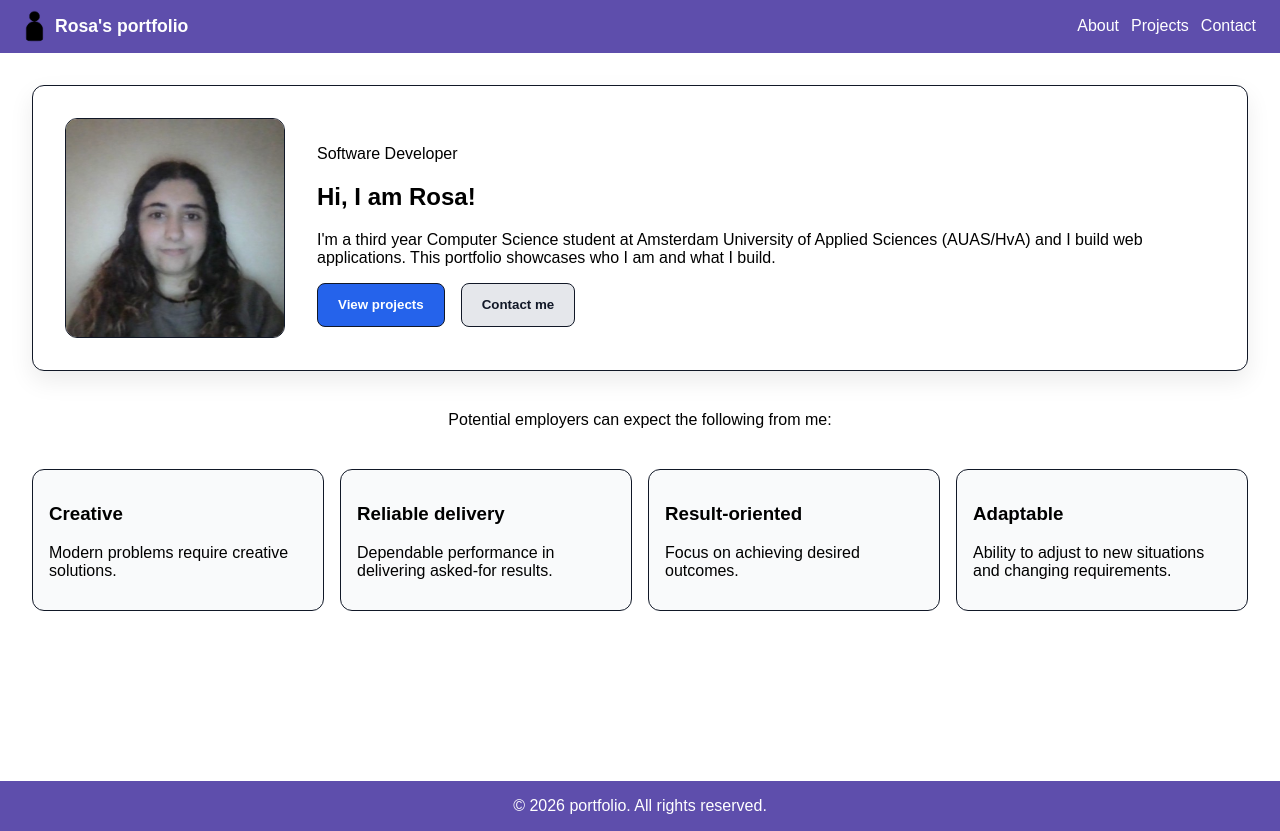
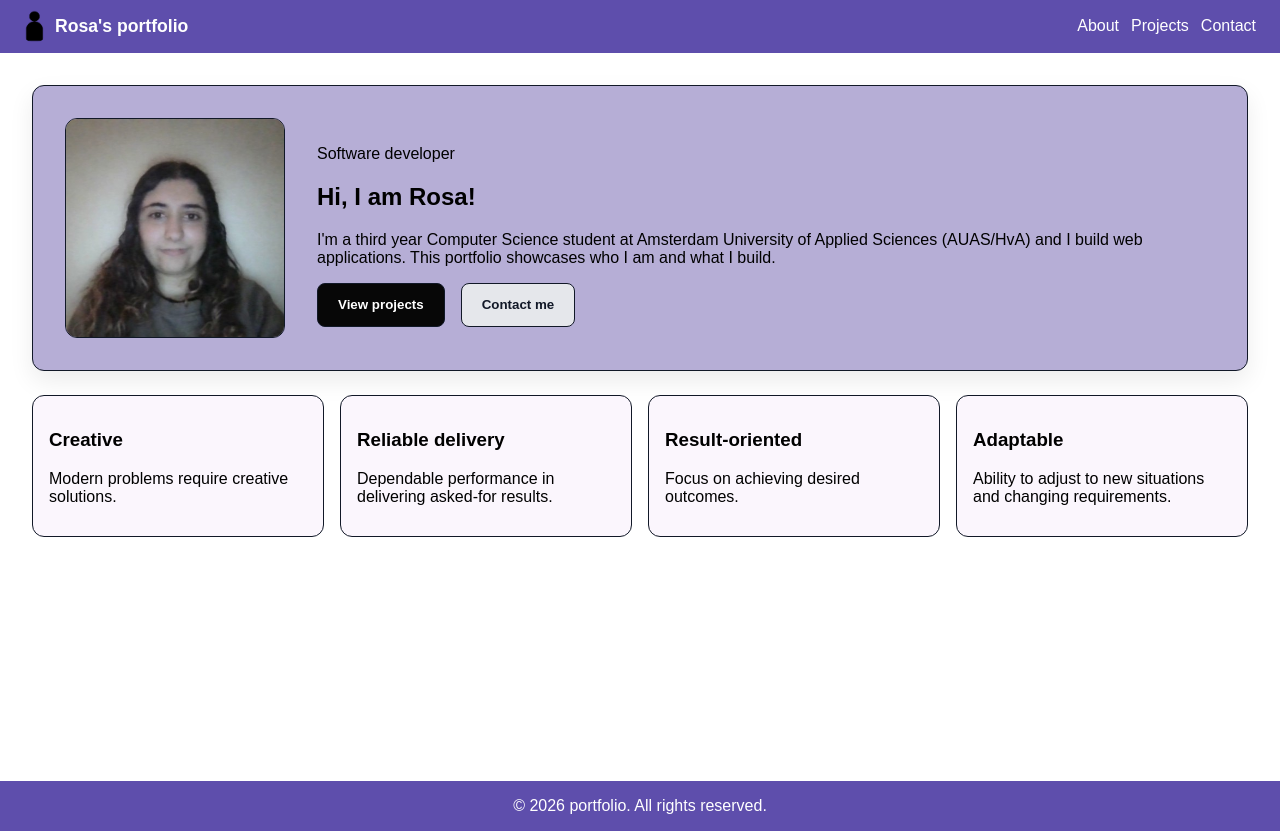
Before and after one commit to CooleRearWindowSalad/Portfolio, a React (Vite) app in the folder react-folder/: page / in a window 1280 px wide. Built offline with nearby package versions, Linux system fonts and the light colour scheme.

Commit message:
feat: update styles in HomePage and global.css for improved aesthetics

```diff
--- a/react-folder/src/features/home/HomePage.jsx
+++ b/react-folder/src/features/home/HomePage.jsx
@@ -10,7 +10,7 @@ export default function HomePage() {
       <section className="hero card">
         <img className="hero-image" alt="Rosa" src={profileImage} />
         <div className="hero-content">
-          <p className="hero-kicker">Software Developer</p>
+          <p className="hero-kicker">Software developer</p>
           <h1>Hi, I am Rosa!</h1>
           <p className="hero-text">
             I'm a third year Computer Science student at Amsterdam University of Applied Sciences (AUAS/HvA) and I build
@@ -21,10 +21,6 @@ export default function HomePage() {
             <Link to={ROUTES.CONTACT}><Button variant="secondary">Contact me</Button></Link>
           </div>
         </div>
-      </section>
-
-      <section className="hero-contents">
-          <p>Potential employers can expect the following from me:</p>
       </section>
 
       <section className="home-grid">
--- a/react-folder/src/styles/HomePage.css
+++ b/react-folder/src/styles/HomePage.css
@@ -1,6 +1,7 @@
 .hero {
     display: flex;
     align-items: center;
+    background: #b6aed6;
     gap: 2rem;
 }
 
@@ -25,16 +26,8 @@
 }
 
 .home-grid > div {
-    background: #f9fafb;
+    background: #fbf6fd;
     border: #111827 1px solid;
     border-radius: 12px;
     padding: 0.9rem 1rem;
 }
-
-.hero-contents {
-    color: #000000;
-    display: flex;
-    justify-content: center;
-    align-items: center;
-    margin: 1.5rem 0;
-}
--- a/react-folder/src/styles/global.css
+++ b/react-folder/src/styles/global.css
@@ -75,7 +75,7 @@ main {
 }
 
 .button--primary {
-  background: #2563eb;
+  background: #070707;
   color: white;
 }
 
```
